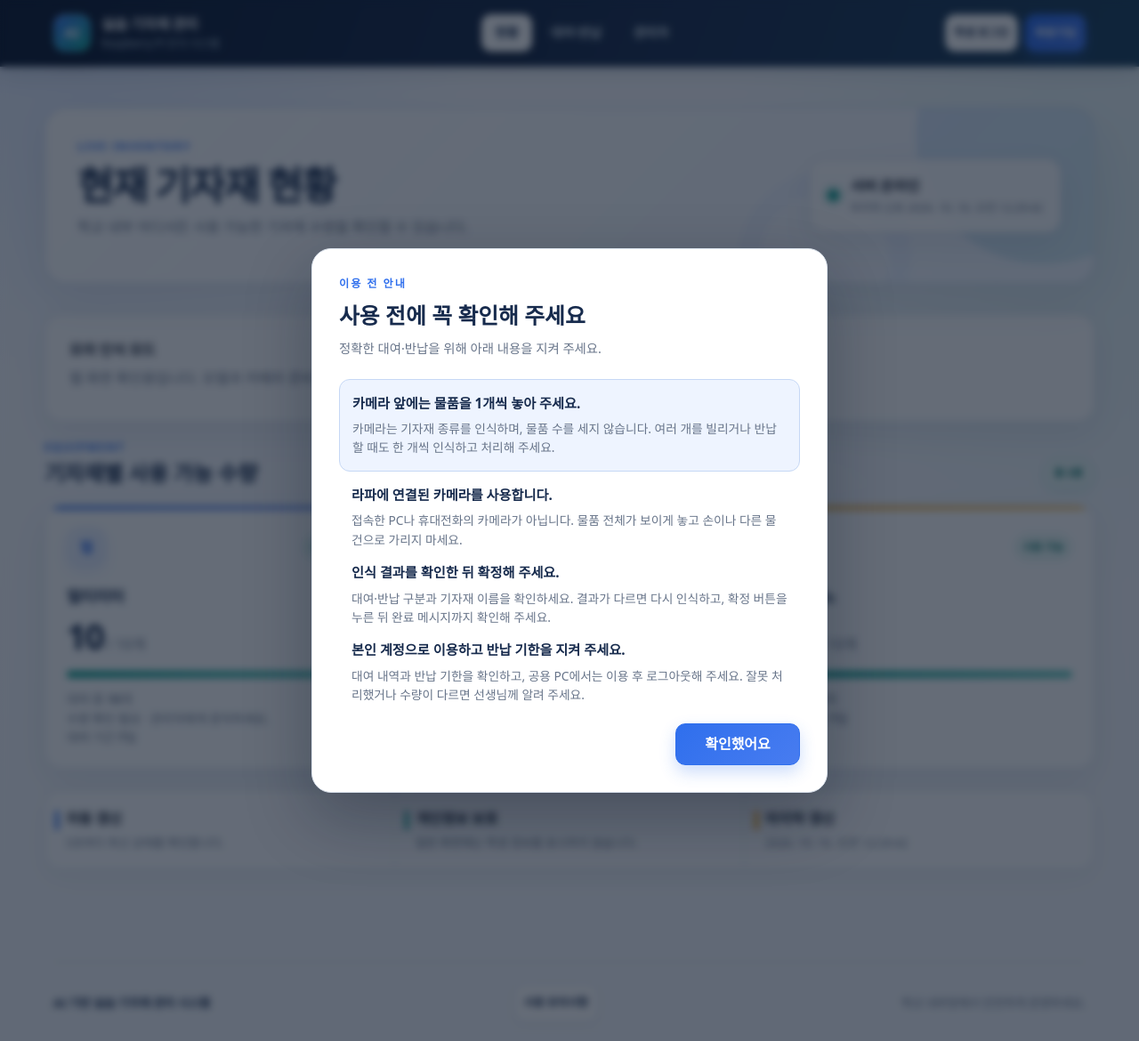
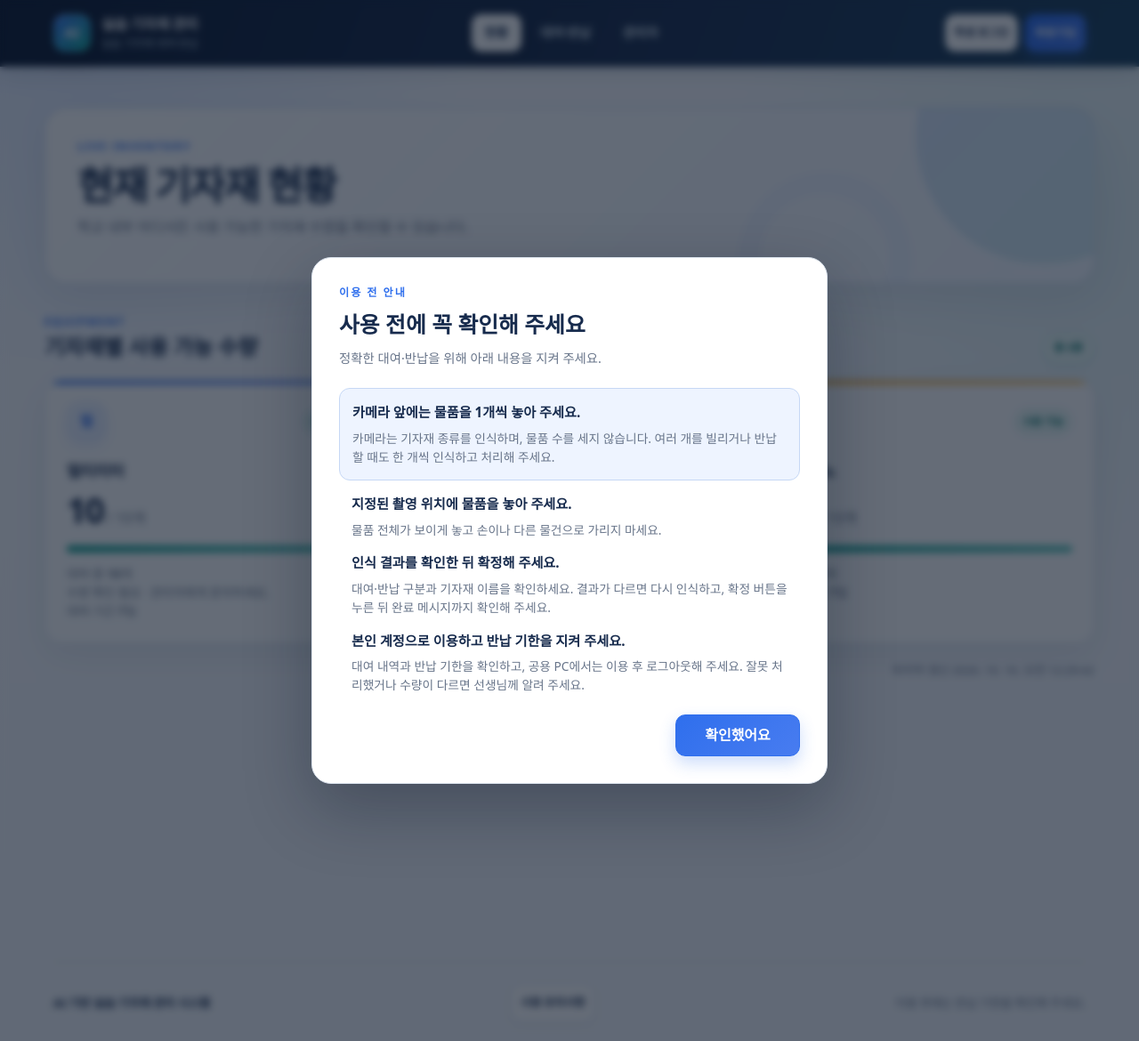
Before and after one commit to hapbii/raspberry-pi-equipment-manager, a Flask app: page / in a window 1280 px wide. Shown: the whole page at 89% size. Run offline with Flask 3, Linux system fonts and the light colour scheme; data comes from the database, SQL or seed files in the repository; tables that the repository leaves empty hold one stand-in row (values such as "Sample post").

Commit message:
ui: remove diagnostics from public equipment screens

```diff
--- a/equipment_manager/static/app.js
+++ b/equipment_manager/static/app.js
@@ -108,24 +108,10 @@
           badge.textContent = item.available_qty > 0 ? "사용 가능" : "대여 불가";
           badge.classList.toggle("empty", item.available_qty <= 0);
         });
-        const dot = document.querySelector("#device-dot");
-        const state = document.querySelector("#device-state");
-        dot.className = `status-dot ${data.device.online ? "online" : "offline"}`;
-        state.textContent = data.device.online ? "서버 온라인" : "서버 응답 지연";
-        if (data.recognition) {
-          document.querySelector("#recognition-title").textContent = data.recognition.title;
-          document.querySelector("#recognition-message").textContent = data.recognition.message;
-        }
-        document.querySelector("#last-seen").textContent = `마지막 신호 ${formatDate(data.device.last_seen)}`;
         document.querySelector("#dashboard-updated").textContent = formatDate(data.server_time);
       } catch (error) {
         if (dashboardStopped) return;
-        const dot = document.querySelector("#device-dot");
-        dot.className = "status-dot offline";
-        document.querySelector("#device-state").textContent = "서버 연결 실패";
-        document.querySelector("#last-seen").textContent = error.name === "AbortError"
-          ? "상태 요청 시간 초과"
-          : error.message;
+        document.querySelector("#dashboard-updated").textContent = "현황을 불러오지 못했습니다. 잠시 후 다시 시도해 주세요.";
       } finally {
         window.clearTimeout(timeout);
         dashboardDeadline = null;
@@ -248,7 +234,7 @@
       const showPeriod = selectedAction() === "loan" && scanDueDate !== null;
       resultLoanPeriod.classList.toggle("hidden", !showPeriod);
       if (showPeriod) {
-        resultLoanPeriod.textContent = `관리자 설정: ${scanLoanPeriodDays}일 대여 · 반납 예정 ${scanDueDate}`;
+        resultLoanPeriod.textContent = `대여 기간 ${scanLoanPeriodDays}일 · 반납 예정 ${scanDueDate}`;
       }
     }
 
@@ -277,9 +263,7 @@
       scanToken = null;
       scanDueDate = null;
       scanLoanPeriodDays = null;
-      ["#result-name", "#result-confidence", "#result-votes", "#result-duration"].forEach((selector) => {
-        document.querySelector(selector).textContent = "";
-      });
+      document.querySelector("#result-name").textContent = "";
       resultLoanPeriod.textContent = "";
       resultPanel.classList.add("hidden");
       resultLoanPeriod.classList.add("hidden");
@@ -309,9 +293,6 @@
         scanDueDate = data.scan.due_date;
         scanLoanPeriodDays = data.scan.loan_period_days;
         document.querySelector("#result-name").textContent = `${data.scan.equipment_name} 기자재입니다.`;
-        document.querySelector("#result-confidence").textContent = `${(data.scan.confidence * 100).toFixed(1)}%`;
-        document.querySelector("#result-votes").textContent = `${data.votes}/${data.frame_count} 프레임 일치`;
-        document.querySelector("#result-duration").textContent = `${(data.duration_ms / 1000).toFixed(2)}초`;
         placeholder.classList.add("hidden");
         resultPanel.classList.remove("hidden");
         syncLoanPeriodResult();
--- a/equipment_manager/static/style.css
+++ b/equipment_manager/static/style.css
@@ -110,6 +110,7 @@ h2 { color: var(--navy); }
 .hero > *, .page-heading > *, .scan-layout > * { min-width: 0; }
 .hero p:not(.eyebrow), .page-heading p:not(.eyebrow) { color: var(--muted); }
 .hero-copy { max-width: 680px; }
+.inventory-updated { margin: 20px 0; color: var(--muted); font-size: .82rem; text-align: right; }
 .device-card {
   min-width: 260px; display: flex; align-items: center; gap: 13px;
   padding: 18px 20px; border: 1px solid rgba(198,211,229,.9); border-radius: 17px; background: rgba(255,255,255,.86); box-shadow: var(--shadow); backdrop-filter: blur(8px);
--- a/equipment_manager/templates/base.html
+++ b/equipment_manager/templates/base.html
@@ -15,7 +15,7 @@
     <div class="header-inner">
       <a class="brand" href="{{ url_for('web.dashboard') }}">
         <span class="brand-mark" aria-hidden="true">AI</span>
-        <span><strong>실습 기자재 관리</strong><small>Raspberry Pi 인식 시스템</small></span>
+        <span><strong>실습 기자재 관리</strong><small>실습 기자재 대여·반납</small></span>
       </a>
       <nav aria-label="주요 메뉴">
         <a class="nav-link {{ 'active' if request.endpoint == 'web.dashboard' else '' }}" href="{{ url_for('web.dashboard') }}" {{ 'aria-current="page"'|safe if request.endpoint == 'web.dashboard' else '' }}>현황</a>
@@ -47,7 +47,7 @@
   <footer class="site-footer">
     <strong>AI 기반 실습 기자재 관리 시스템</strong>
     <button id="usage-guide-open" class="button ghost small" type="button" aria-haspopup="dialog" aria-controls="usage-guide" hidden>사용 유의사항</button>
-    <span>{{ current_user.name ~ ' 로그인 중' if current_user else '학교 내부망에서 안전하게 운영하세요.' }}</span>
+    <span>{{ current_user.name ~ ' 로그인 중' if current_user else '이용 후에는 반납 기한을 확인해 주세요.' }}</span>
   </footer>
 
   <dialog id="usage-guide" class="usage-guide" aria-labelledby="usage-guide-title" aria-describedby="usage-guide-intro">
@@ -61,8 +61,8 @@
           <p>카메라는 기자재 종류를 인식하며, 물품 수를 세지 않습니다. 여러 개를 빌리거나 반납할 때도 한 개씩 인식하고 처리해 주세요.</p>
         </li>
         <li>
-          <strong>라파에 연결된 카메라를 사용합니다.</strong>
-          <p>접속한 PC나 휴대전화의 카메라가 아닙니다. 물품 전체가 보이게 놓고 손이나 다른 물건으로 가리지 마세요.</p>
+          <strong>지정된 촬영 위치에 물품을 놓아 주세요.</strong>
+          <p>물품 전체가 보이게 놓고 손이나 다른 물건으로 가리지 마세요.</p>
         </li>
         <li>
           <strong>인식 결과를 확인한 뒤 확정해 주세요.</strong>
--- a/equipment_manager/templates/dashboard.html
+++ b/equipment_manager/templates/dashboard.html
@@ -7,16 +7,8 @@
     <h1>현재 기자재 현황</h1>
     <p>학교 내부 어디서든 사용 가능한 기자재 수량을 확인할 수 있습니다.</p>
   </div>
-  <div class="device-card">
-    <span id="device-dot" class="status-dot unknown"></span>
-    <div><strong id="device-state">상태 확인 중</strong><small id="last-seen">잠시만 기다려 주세요.</small></div>
-  </div>
 </section>
 
-  <section class="panel recognition-status" role="status">
-    <strong id="recognition-title">{{ recognition.title }}</strong>
-    <p id="recognition-message">{{ recognition.message }}</p>
-  </section>
 <div class="content-heading">
   <div><p class="eyebrow">EQUIPMENT</p><h2>기자재별 사용 가능 수량</h2></div>
   <span class="count-badge">총 {{ inventory|length }}종</span>
@@ -41,9 +33,5 @@
   {% endfor %}
 </section>
 
-<section class="info-strip">
-  <div><strong>자동 갱신</strong><span>5초마다 최신 상태를 확인합니다.</span></div>
-  <div><strong>개인정보 보호</strong><span>일반 화면에는 학생 정보를 표시하지 않습니다.</span></div>
-  <div><strong>마지막 갱신</strong><span id="dashboard-updated">확인 중</span></div>
-</section>
+<p class="inventory-updated">마지막 갱신 <span id="dashboard-updated" role="status">확인 중</span></p>
 {% endblock %}
```
Also changed, not shown: equipment_manager/templates/scan.html (+1 -10 lines), tests/test_app.py (+1 -1 lines), tests/test_dashboard.cjs (+3 -3 lines).
